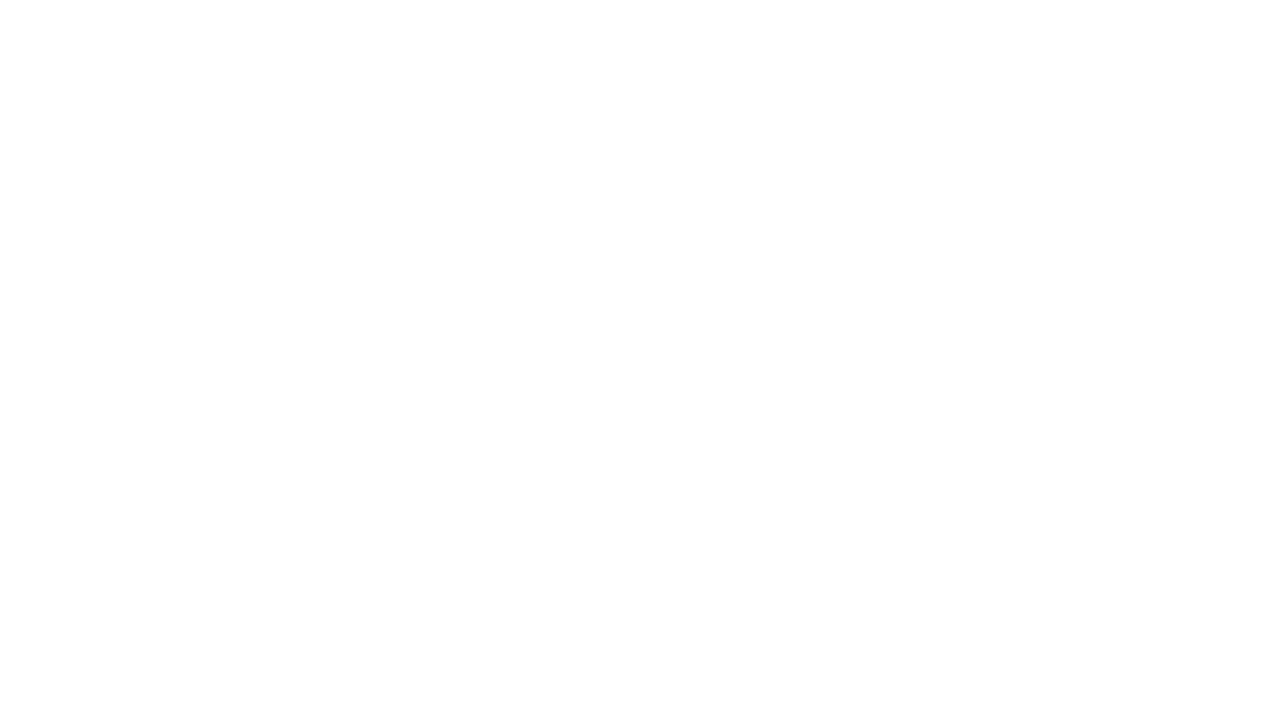
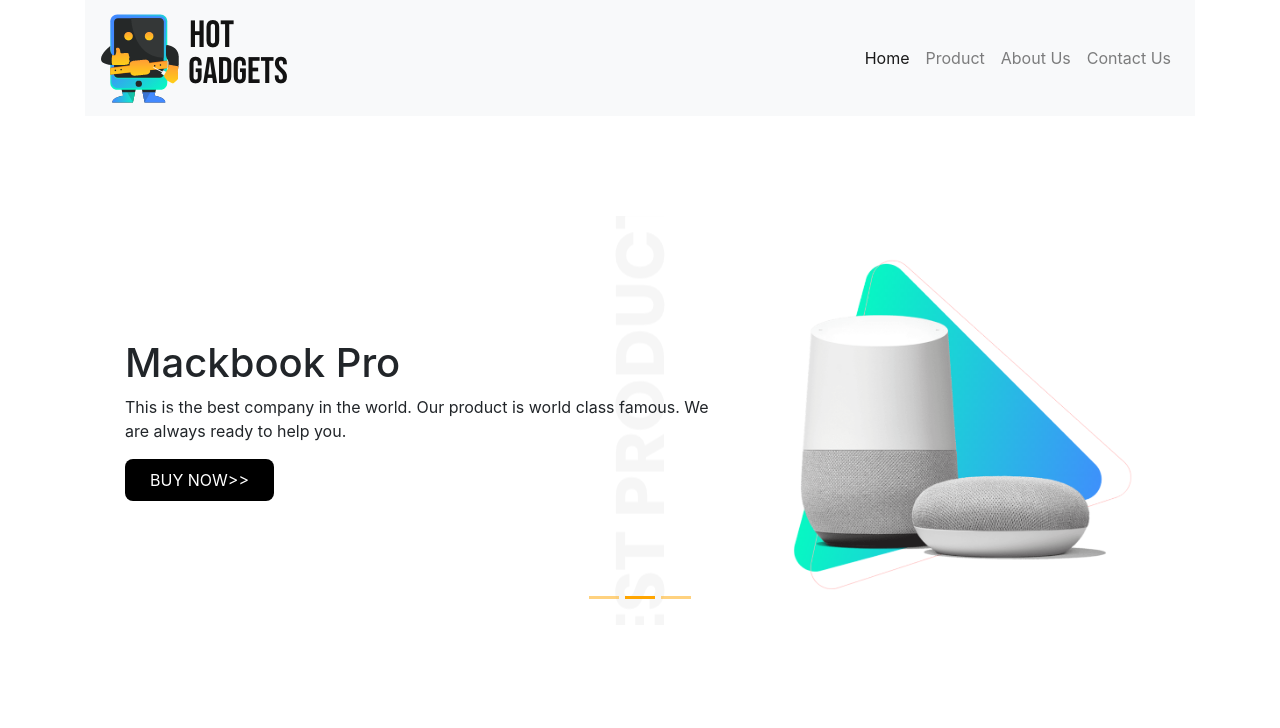
Before and after one commit to jahid777/hot-gadgets, a plain HTML site: page index.html in a window 1280 px wide. Drawn offline with nearby package versions, Linux system fonts and the light colour scheme.

Commit message:
carousel-added

```diff
--- a/index.html
+++ b/index.html
@@ -8,6 +8,86 @@
     <link rel="stylesheet" href="style.css">
 </head>
 <body>
+    <div class="container">
+        <nav class="navbar navbar-expand-lg navbar-light bg-light">
+            <a class="navbar-brand" href="#">
+                <img src="images/logo.png" alt="logo">
+            </a>
+            <button class="navbar-toggler" type="button" data-toggle="collapse" data-target="#navbarNavAltMarkup" aria-controls="navbarNavAltMarkup" aria-expanded="false" aria-label="Toggle navigation">
+              <span class="navbar-toggler-icon"></span>
+            </button>
+            <div class="collapse navbar-collapse justify-content-end" id="navbarNavAltMarkup">
+              <div class="navbar-nav right">
+                <a class="nav-item nav-link active" href="#">Home <span class="sr-only">(current)</span></a>
+                <a class="nav-item nav-link" href="#product">Product</a>
+                <a class="nav-item nav-link" href="#about-us">About Us</a>
+                <a class="nav-item nav-link" href="#contact-us">Contact Us</a>
+              </div>
+            </div>
+          </nav>
+    </div>
+
+                             <!-------------------------end the navbar item---------------------------->
+
+   <div class="container">
+    <div id="carouselExampleIndicators" class="carousel slide background-img1" data-ride="carousel" data-interval="3000">
+    <ol class="carousel-indicators">
+        <li data-target="#carouselExampleIndicators" data-slide-to="0" class="active"></li>
+        <li data-target="#carouselExampleIndicators" data-slide-to="1"></li>
+        <li data-target="#carouselExampleIndicators" data-slide-to="2"></li>
+    </ol>
+    <div class="carousel-inner">
+        <div class="carousel-item active">
+
+            <div class="row align-items-center">
+                <div class="col-md-7">
+                    <h1>Mackbook Pro</h1>
+                    <p>This is the best company in the world. Our product is world class famous. We are always ready to help you.</p>
+                    <button class="buy-now-button">BUY NOW>></button>
+                </div>
+                <div class="col-md-5">
+                    <img src="images/banner-products/product-1.png" class="d-block w-100" alt="...">
+                </div>
+            </div>
+
+        </div>
+        <div class="carousel-item">
+            <div class="row align-items-center">
+                <div class="col-md-7">
+                    <h1>Mackbook Pro</h1>
+                    <p>This is the best company in the world. Our product is world class famous. We are always ready to help you.</p>
+                    <button class="buy-now-button">BUY NOW>></button>
+                </div>
+                <div class="col-md-5">
+                    <img src="images/banner-products/slider-1.png" class="d-block w-100" alt="...">
+                </div>
+            </div>
+
+        </div>
+        <div class="carousel-item">
+            <div class="row align-items-center">
+                <div class="col-md-7">
+                    <h1>Mackbook Pro</h1>
+                    <p>This is the best company in the world. Our product is world class famous. We are always ready to help you.</p>
+                    <button class="buy-now-button">BUY NOW>></button>
+                </div>
+                <div class="col-md-5">
+                    <img src="images/banner-products/slider-3.png" class="d-block w-100" alt="...">
+                </div>
+            </div>
+
+        </div>
+    </div>
+    <a class="carousel-control-prev" href="#carouselExampleIndicators" role="button" data-slide="prev">
+        <span class="carousel-control-prev-icon" aria-hidden="true"></span>
+        <span class="sr-only">Previous</span>
+    </a>
+    <a class="carousel-control-next" href="#carouselExampleIndicators" role="button" data-slide="next">
+        <span class="carousel-control-next-icon" aria-hidden="true"></span>
+        <span class="sr-only">Next</span>
+    </a>
+    </div>
+</div>
 
 
 
--- a/style.css
+++ b/style.css
@@ -0,0 +1,26 @@
+.container{
+    padding-bottom: 100px;
+}
+.background-img1{
+    background-image: url("images/bg-1.png");
+    background-repeat: no-repeat;
+    background-position: center;
+    width: 100%;
+}
+.buy-now-button{
+    background-color: black;
+    color: white;
+    border: none;
+    border-radius: 8px;
+    padding: 9px 25px;
+    cursor: pointer;
+}
+.carousel-item{
+    padding: 20px 40px;
+}
+.carousel-indicators li .active{
+    background-color: orange;
+    }
+.carousel-indicators li{
+    background-color: orange;
+}
```
Also changed, not shown: images/bg-1.png (added), images/bg-2.png (added).
